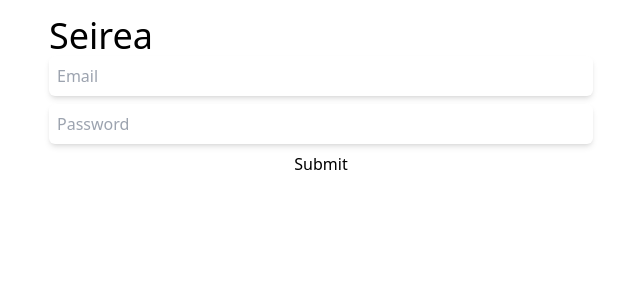
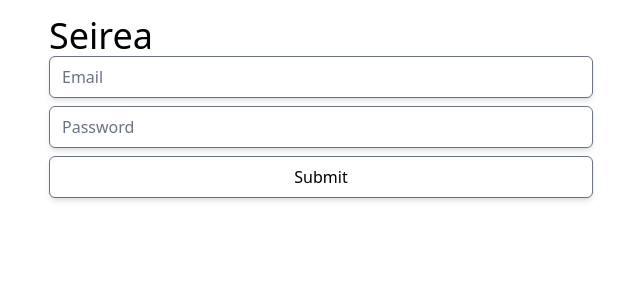
Before and after one commit to Seirea/seirea-web, a Svelte app: page / in a window 1280 px wide. Shown: the top 300 px of the page, without its empty margins (319-959 px from the left). Built offline with nearby package versions, Linux system fonts and the light colour scheme.

Commit message:
make tailwind/forms work

```diff
--- a/src/App.svelte
+++ b/src/App.svelte
@@ -1,15 +1,13 @@
 <script lang="ts">
-  import svelteLogo from './assets/svelte.svg'
-  import viteLogo from '/vite.svg'
-  import Counter from './lib/Counter.svelte'
+
 </script>
 
 <main class="max-w-xl mx-auto p-4">
   <h1 class="text-4xl font-display">Seirea</h1>
   <form class="flex flex-col gap-2">
-    <input type="email" class="form-input rounded-md shadow-md p-2" placeholder="Email"/>
-    <input type="password" class="form-input rounded-md shadow-md p-2" placeholder="Password"/>
+    <input type="email" class="form-input rounded-md shadow-md" placeholder="Email"/>
+    <input type="password" class="form-input rounded-md shadow-md" placeholder="Password"/>
 
-    <input type="submit" class="form-input rounded-md" name="Submit" />
+    <input type="submit" class="form-input rounded-md shadow-md" name="Submit" />
   </form>
 </main>
--- a/tailwind.config.js
+++ b/tailwind.config.cjs
@@ -10,6 +10,6 @@ export default {
   },
 
   plugins: [
-    // require('@tailwindcss/forms')
+    require('@tailwindcss/forms')
   ],
 }
```
